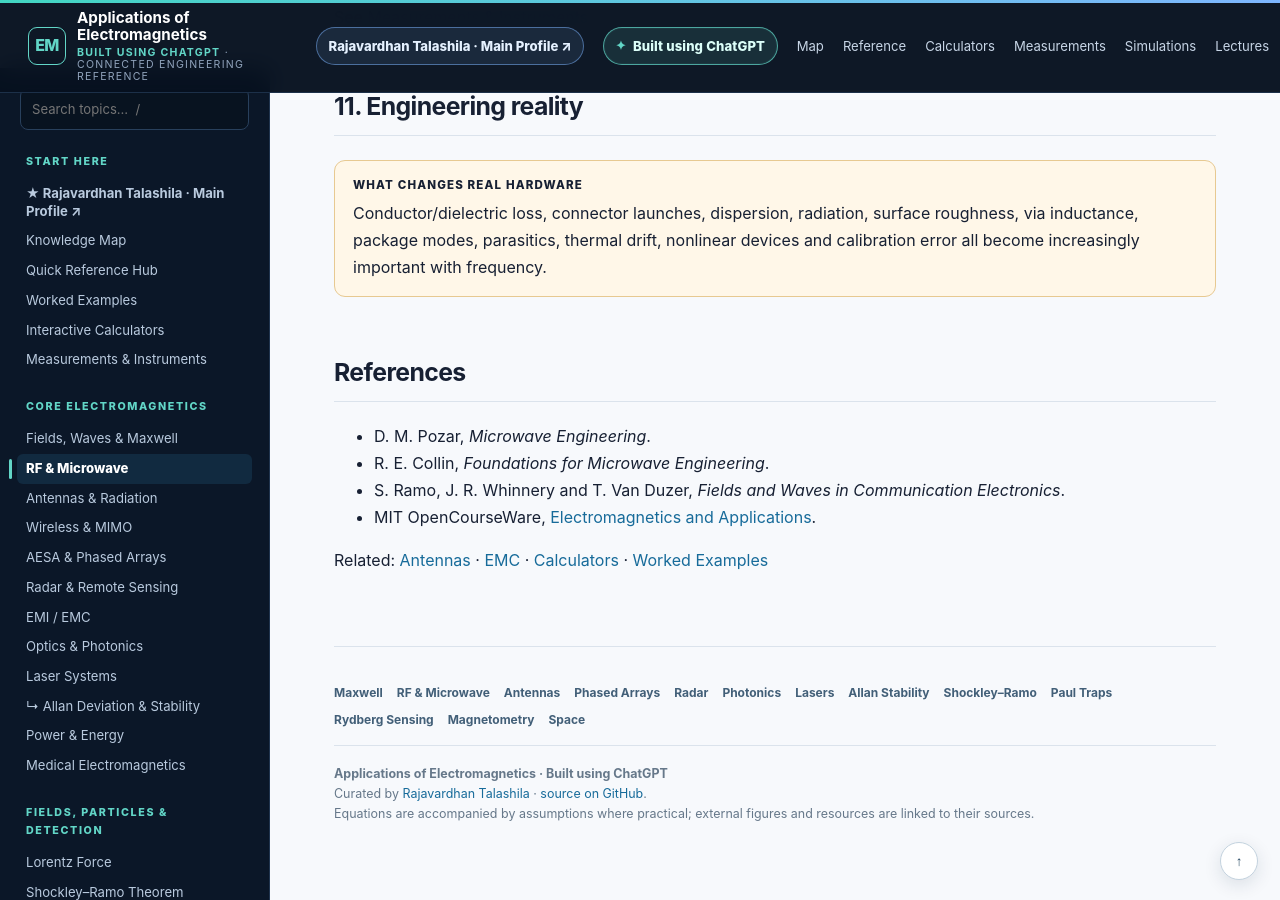
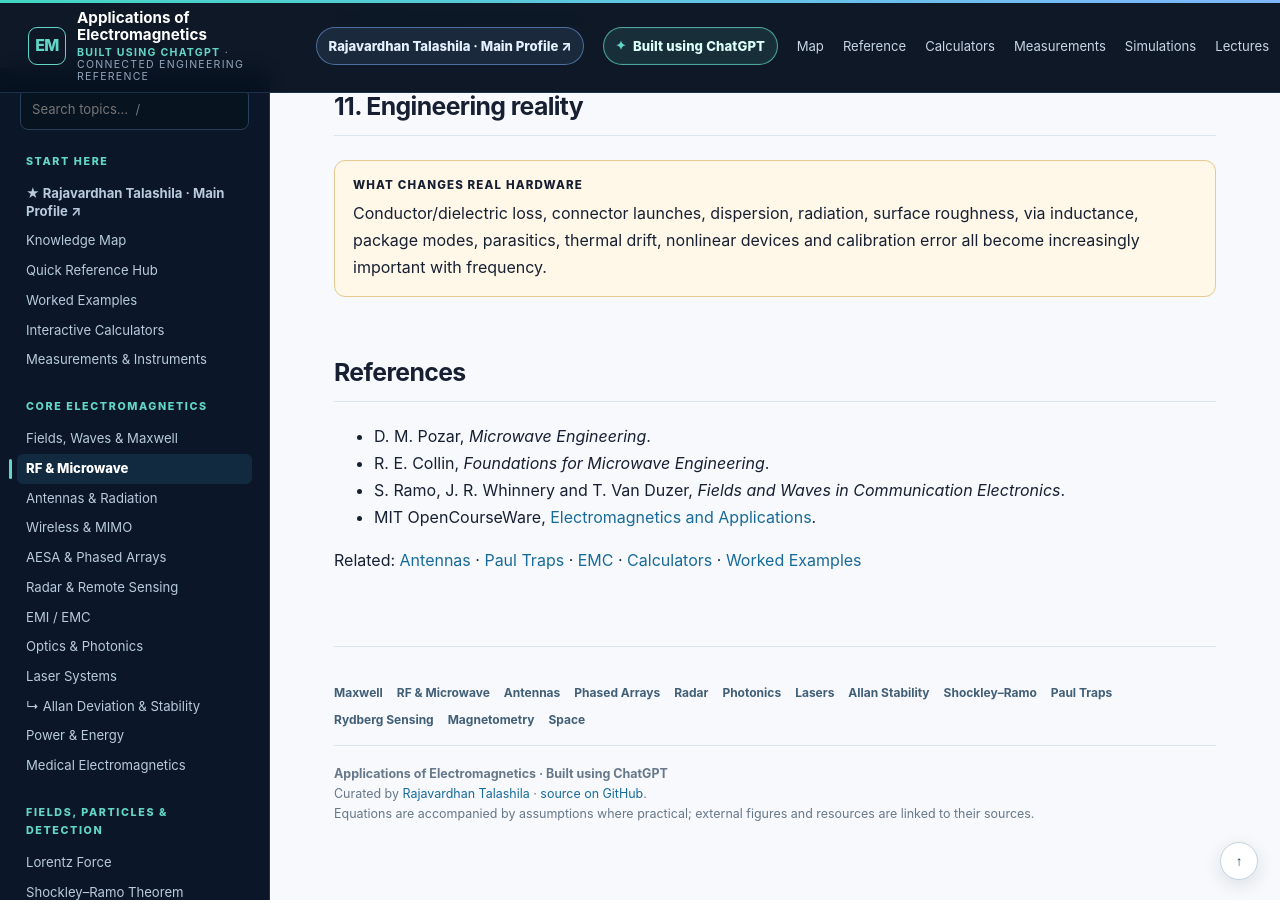
Before and after one commit to RajavardhanT/Electromagnetics_Applications, a Jekyll site: the page built from rf-microwave/index.md, in a window 1280 px wide and 900 px high, scrolled down 4333 px. Built offline with Jekyll 4.4.1, drawn with Linux system fonts in a browser that asks for light colours.

Commit message:
Cross-link Paul traps from RF microwave

```diff
--- a/rf-microwave/index.md
+++ b/rf-microwave/index.md
@@ -146,4 +146,4 @@ See [Measurements & Instruments](../measurements/).
 - S. Ramo, J. R. Whinnery and T. Van Duzer, *Fields and Waves in Communication Electronics*.
 - MIT OpenCourseWare, [Electromagnetics and Applications](https://ocw.mit.edu/courses/6-013-electromagnetics-and-applications-fall-2005/).
 
-Related: [Antennas](../antennas/) · [EMC](../emc/) · [Calculators](../calculators/) · [Worked Examples](../worked-examples/)
+Related: [Antennas](../antennas/) · [Paul Traps](../paul-traps/) · [EMC](../emc/) · [Calculators](../calculators/) · [Worked Examples](../worked-examples/)
```
